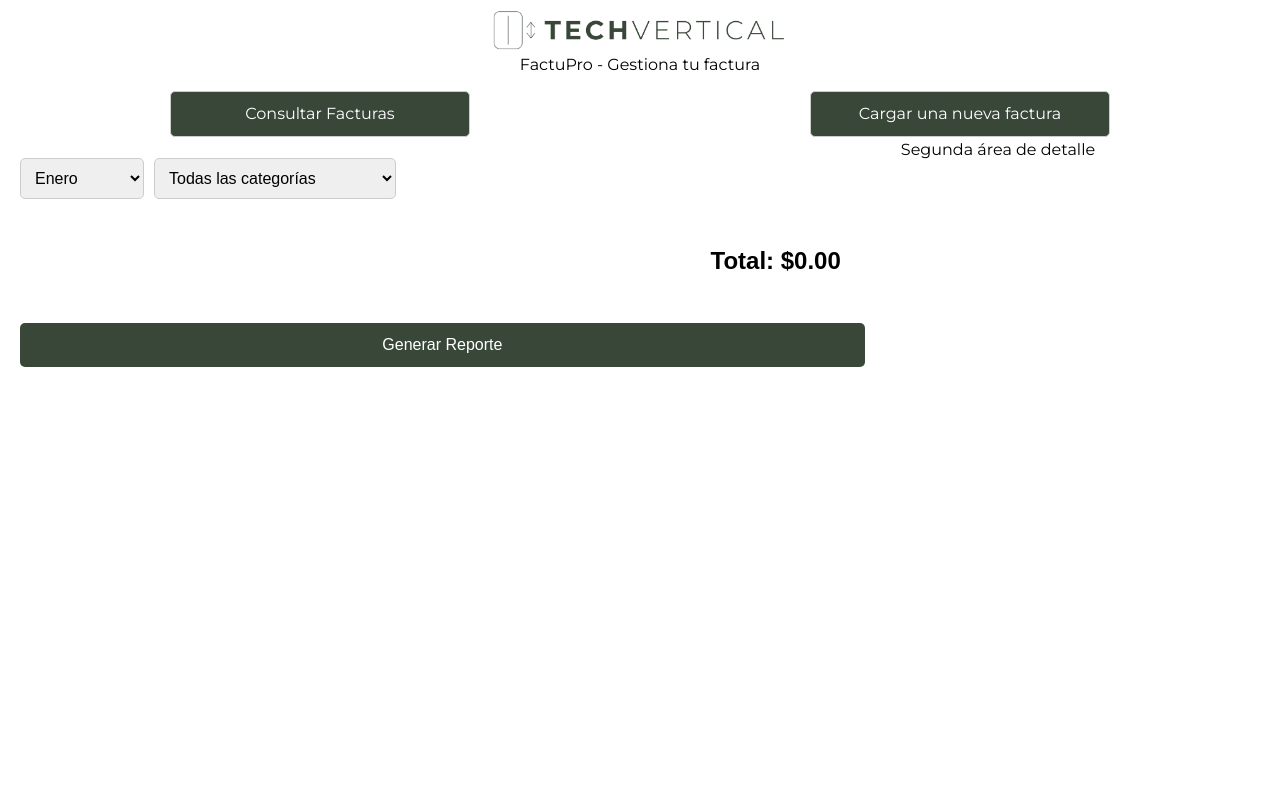
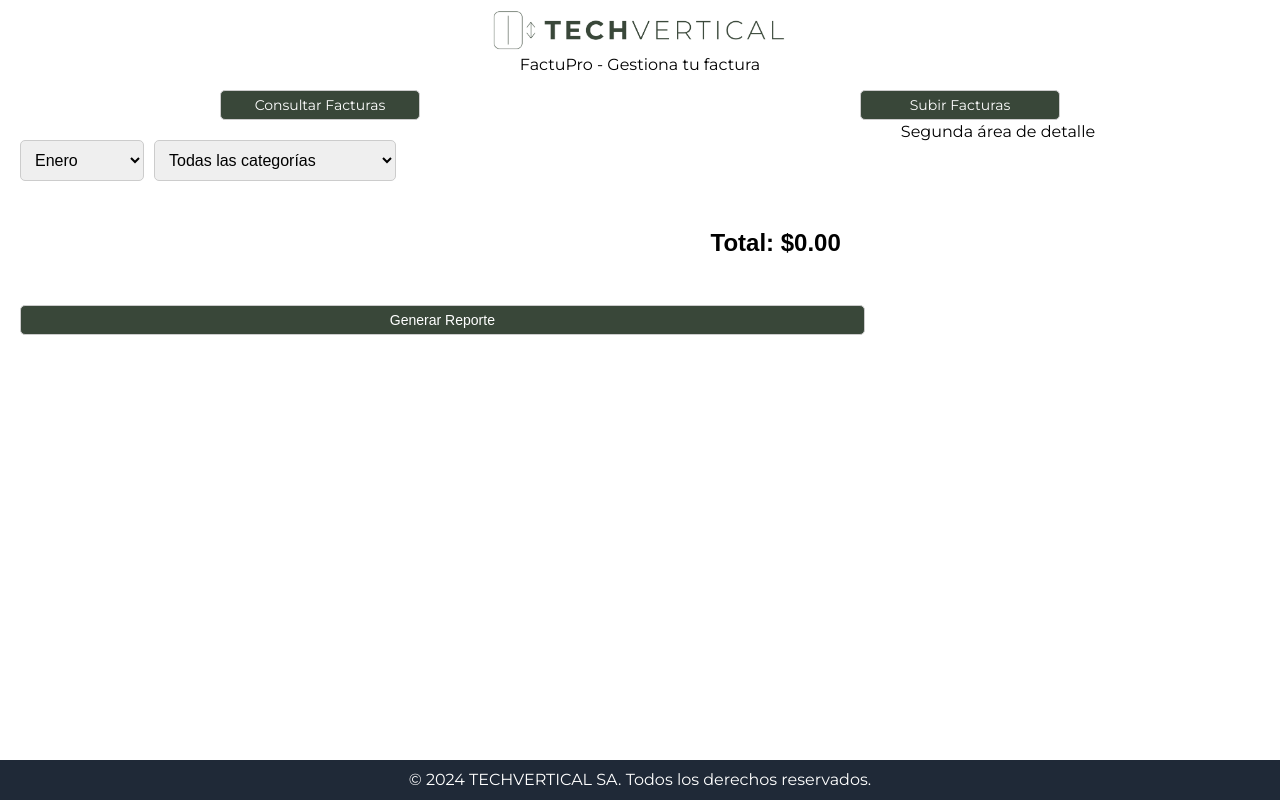
Before and after one commit to ivancho1392/factupro, a Next.js app: page /home in a window 1280 px wide. Built offline with nearby package versions, Linux system fonts and the light colour scheme.

Commit message:
Add footer

```diff
--- /dev/null
+++ b/src/app/components/Footer/index.jsx
@@ -0,0 +1,10 @@
+
+const Footer = () => {
+  return (
+    <footer className="text-center py-2 bg-gray-800 text-white mt-5 left-0 right-0 fixed bottom-0">
+          <p>© 2024 TECHVERTICAL SA. Todos los derechos reservados.</p>
+        </footer>
+  );
+};
+
+export default Footer;
--- a/src/app/components/topbar.tsx
+++ b/src/app/components/topbar.tsx
@@ -18,7 +18,7 @@ const TopBar: React.FC<TopBarProps> = ({ setActiveComponent }) => {
         className={styles.button}
         onClick={() => setActiveComponent("upload")}
       >
-        Cargar una nueva factura
+        Subir Facturas
       </button>
     </div>
   );
--- a/src/app/home/page.tsx
+++ b/src/app/home/page.tsx
@@ -4,14 +4,16 @@ import React, { useState } from 'react';
 import Topbar from '../components/topbar';
 import InvoiceConsult from '../components/invoiceConsult';
 import InvoiceUpload from '../components/invoiceUpload';
+import { Montserrat } from 'next/font/google';
 
+const montserrat = Montserrat({ subsets: ['latin'] });
 const Home: React.FC = () => {
   const [activeComponent, setActiveComponent] = useState<'consult' | 'upload'>('consult');
 
   return (
-    <div>
+    <div className={montserrat.className}>
       <Topbar setActiveComponent={setActiveComponent} />
-      <div className="w-full flex flex-col lg:flex-row gap-4">
+      <div className="w-full flex flex-col lg:flex-row gap-4 mb-[60px]">
         <div className="w-full lg:w-[70%]">
           {activeComponent === 'consult' && <InvoiceConsult />}
           {activeComponent === 'upload' && <InvoiceUpload />}
--- a/src/app/layout.tsx
+++ b/src/app/layout.tsx
@@ -1,9 +1,9 @@
 import { Montserrat } from 'next/font/google';
-import Image from 'next/image';
 import { AppProvider } from './context';
 import ModalMenu from './Modal';
 import './styles/globals.css';
 import Header from './components/Header';
+import Footer from './components/Footer';
 
 const montserrat = Montserrat({ subsets: ['latin'] });
 
@@ -16,6 +16,7 @@ export default function RootLayout({ children }: { children: React.ReactNode })
           <Header />
           <main className="mt-[90px]">{children}</main>
         </AppProvider>
+        <Footer />
       </body>
     </html>
   );
--- a/src/app/styles/invoiceConsult.module.css
+++ b/src/app/styles/invoiceConsult.module.css
@@ -90,15 +90,15 @@
 /* Estilos del botón de generación de reporte */
 .reportButton {
   margin-top: 20px;
-  padding: 10px 20px;
   --tw-bg-opacity: 1;
   background-color: rgb(57 71 57 / var(--tw-bg-opacity));
   color: white;
-  border: none;
+  border: 1px solid #ccc;
   border-radius: 5px;
   cursor: pointer;
-  font-size: 16px;
+  font-size: 14px;
   width: 100%;
+  height: 30px;
 }
 
 .reportButton:hover {
--- a/src/app/styles/topbar.module.css
+++ b/src/app/styles/topbar.module.css
@@ -2,22 +2,22 @@
     display: flex;
     justify-content: space-between;
     color: white;
-    height: 48px;
-    width: 100%;
+
     justify-items: center;
   }
 
   .button {
     margin: auto;
-    padding: 10px 20px;
     --tw-bg-opacity: 1;
     background-color: rgb(57 71 57 / var(--tw-bg-opacity));
     border: 1px solid #ccc;
     border-radius: 5px;
     color: white;
     cursor: pointer;
-    width: 300px;
+    width: 200px;
+    height: 30px;
     text-align: center;
+    font-size: 14px;
   }
 
   .button:hover {
```
